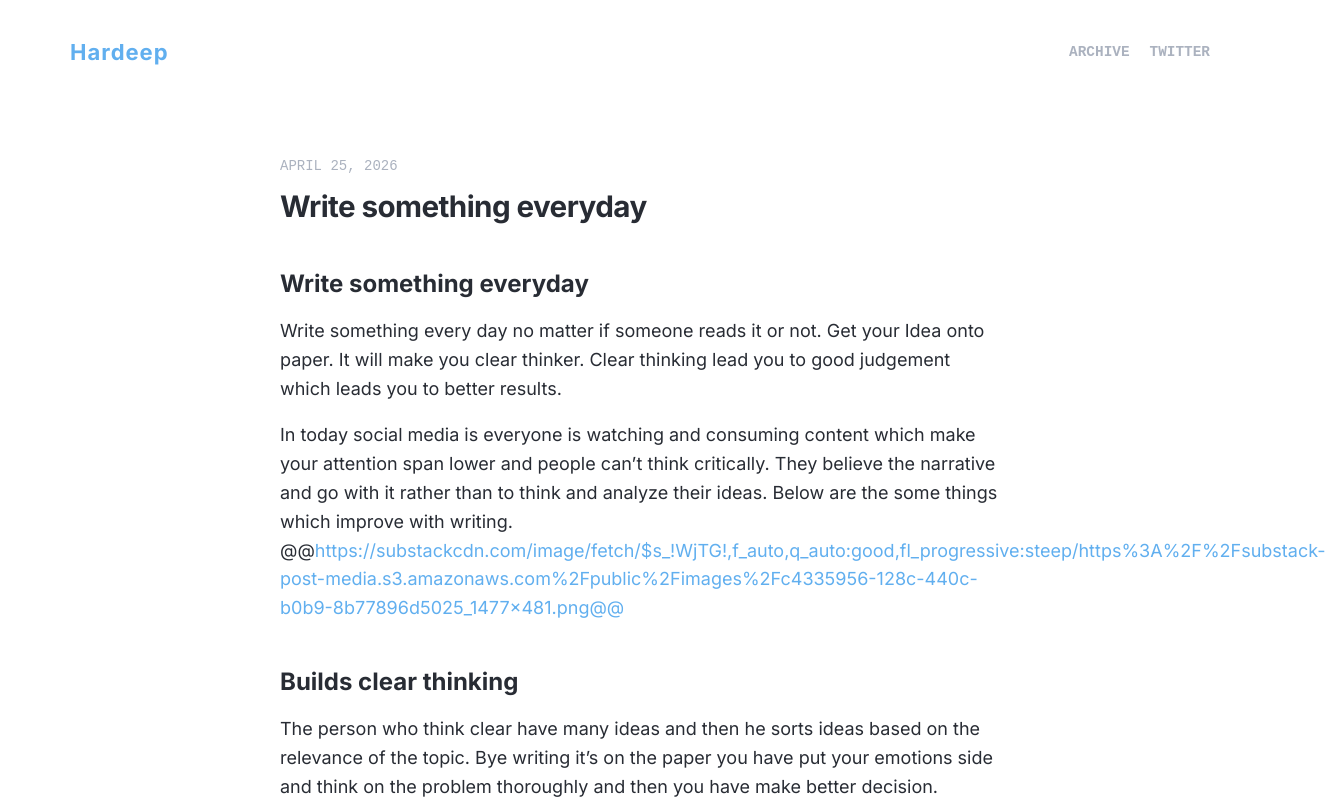
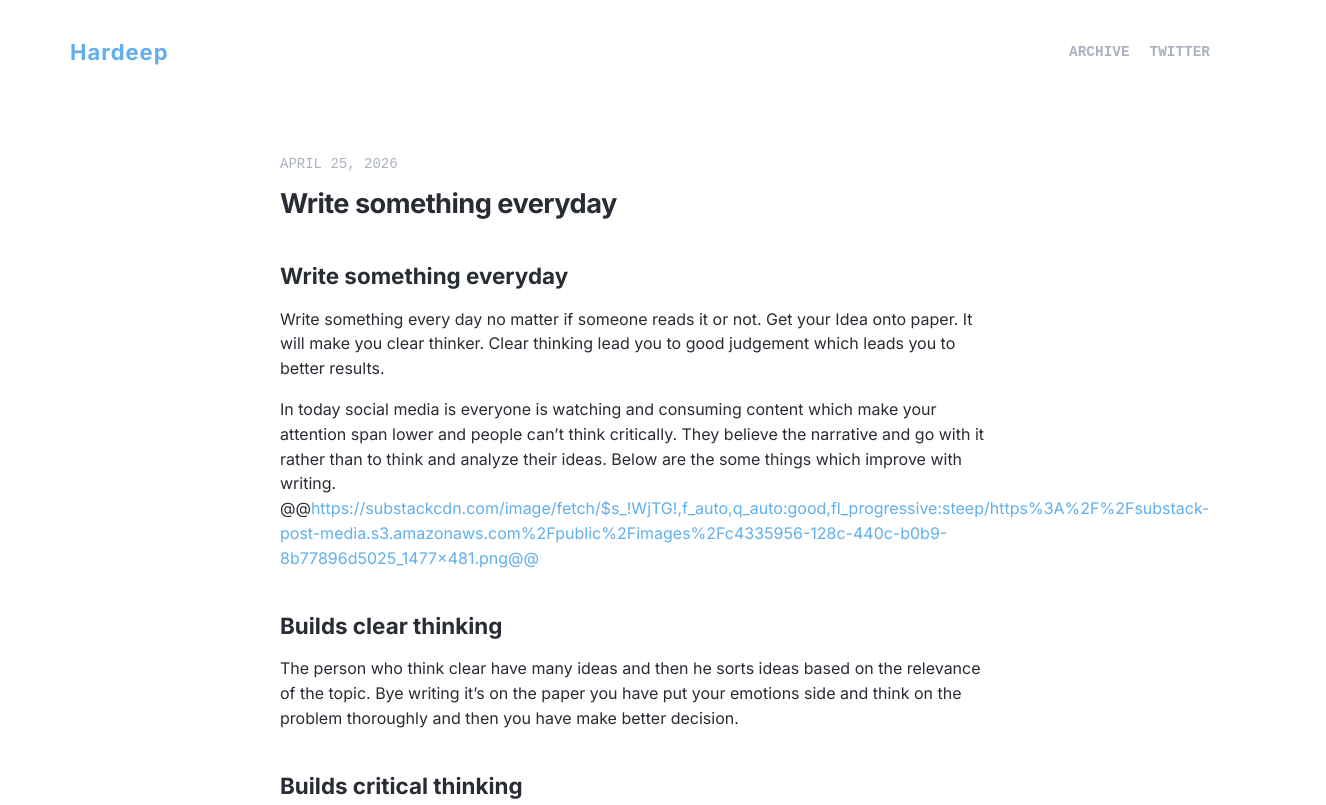
Before and after one commit to xhardeep/xhardeep.github.io, an Astro site: page /posts/write-something-everyday in a window 1280 px wide. Shown: the top 805 px of the page, 1326 px wide, since content can reach past the window. Built offline with nearby package versions, Linux system fonts and the light colour scheme; Astro itself is replaced by a stand-in of ours.

Commit message:
fix atom theme new dense

```diff
--- a/src/content/posts/Write-something-everyday.md
+++ b/src/content/posts/Write-something-everyday.md
@@ -1,12 +1,12 @@
 ---
 title: "Write something everyday"
-description: "Write something every day no matter if someone reads it or not. Get your Idea onto paper. It will make you clear thinker. Clear thinking lead you to good judgement which leads you to better results."
+description: "Write something every day no matter if someone reads it or not. Get your Idea onto paper."
 date: "2026-04-25"
 ---
 
- ## Write something everyday
+## Write something everyday
 
- Write something every day no matter if someone reads it or not. Get your Idea onto paper. It will make you clear thinker. Clear thinking lead you to good judgement which leads you to better results.
+Write something every day no matter if someone reads it or not. Get your Idea onto paper. It will make you clear thinker. Clear thinking lead you to good judgement which leads you to better results.
 
 In today social media is everyone is watching and consuming content which make your attention span lower and people can’t think critically. They believe the narrative and go with it rather than to think and analyze their ideas. Below are the some things which improve with writing.
 @@https://substackcdn.com/image/fetch/$s_!WjTG!,f_auto,q_auto:good,fl_progressive:steep/https%3A%2F%2Fsubstack-post-media.s3.amazonaws.com%2Fpublic%2Fimages%2Fc4335956-128c-440c-b0b9-8b77896d5025_1477x481.png@@
--- a/src/styles/global.css
+++ b/src/styles/global.css
@@ -40,8 +40,8 @@ body {
   background-color: var(--wp--preset--color--background);
   color: var(--wp--preset--color--foreground);
   font-family: var(--wp--preset--font-family--libre-franklin);
-  font-size: 1.125rem;
-  line-height: 1.6;
+  font-size: 1rem;
+  line-height: 1.55;
   margin: 0;
   padding: 0;
 }
@@ -55,12 +55,12 @@ h1, h2, h3, h4, h5, h6 {
   color: var(--wp--preset--color--foreground);
 }
 
-h1 { font-size: 1.75rem; }
-h2 { font-size: 1.5rem; }
-h3 { font-size: 1.35rem; }
-h4 { font-size: 1.25rem; }
-h5 { font-size: 1.15rem; }
-h6 { font-size: 1.05rem; }
+h1 { font-size: 1.6rem; }
+h2 { font-size: 1.4rem; }
+h3 { font-size: 1.25rem; }
+h4 { font-size: 1.15rem; }
+h5 { font-size: 1.05rem; }
+h6 { font-size: 1rem; }
 
 h1, .post-title, .site-title a {
   font-family: var(--wp--preset--font-family--libre-franklin);
@@ -281,8 +281,9 @@ a:hover {
 }
 
 .post-title {
-  font-size: 1.85rem;
-  line-height: 1.25;
+  font-size: 1.7rem;
+  font-weight: 700;
+  line-height: 1.3;
   margin: 10px 0;
 }
 
```
